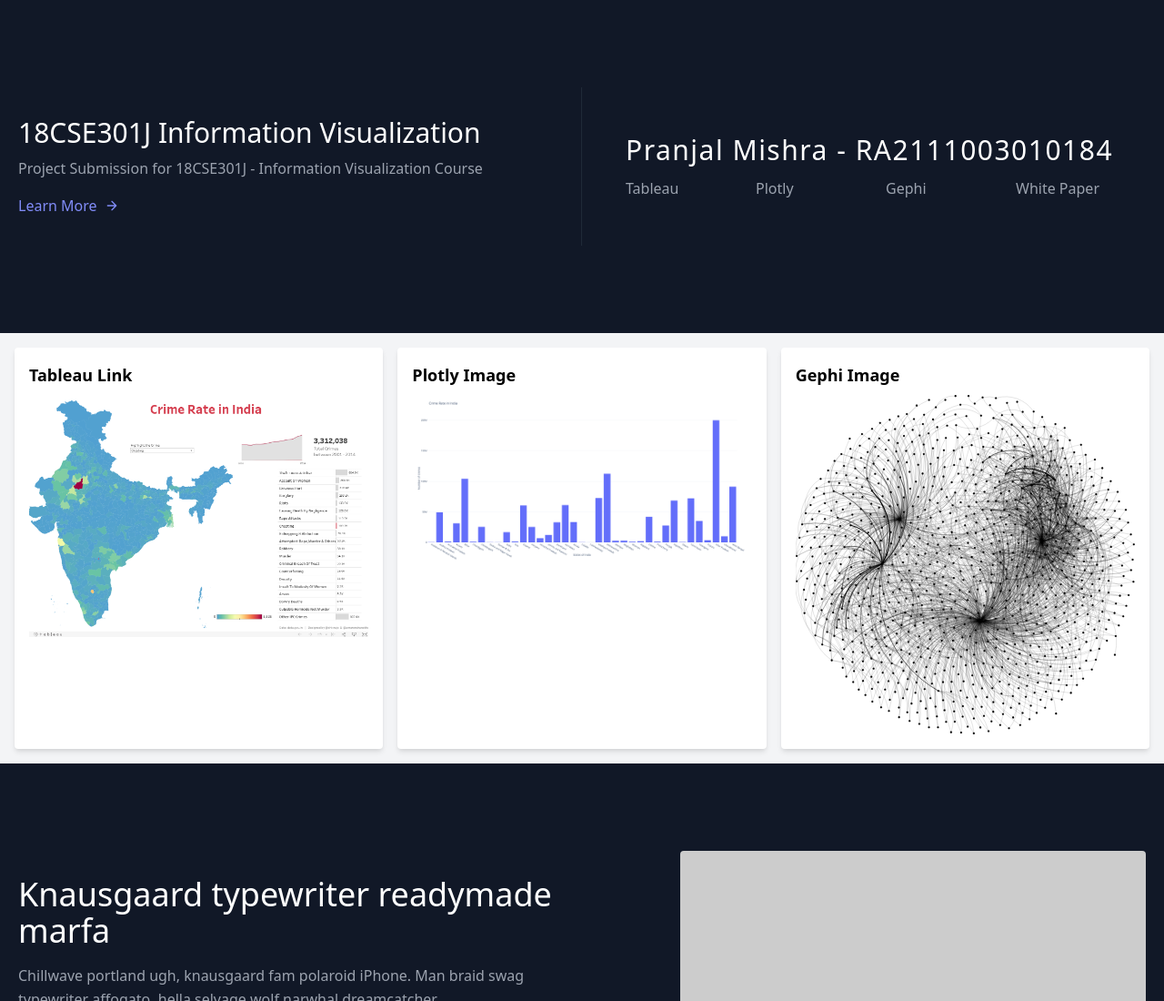
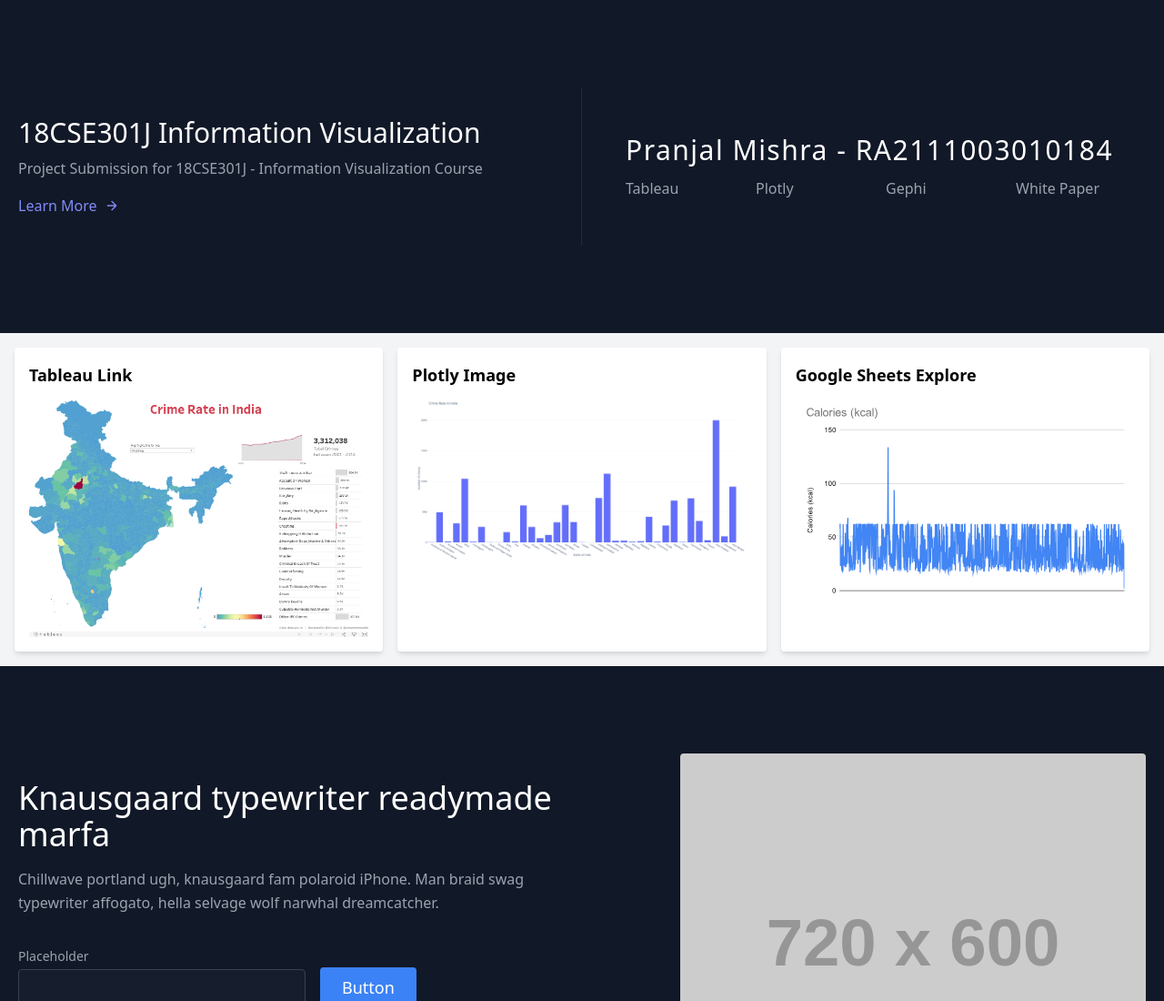
Before and after one commit to CatastrophistUser/18CSE301J-Information-Visualization, a website: page index.html in a window 1280 px wide. Shown: the top 1100 px of the page at 91% size. Drawn offline with nearby package versions, Linux system fonts and the light colour scheme; placeholder pictures from the web are drawn by us.

Commit message:
added google explore

```diff
--- a/index.html
+++ b/index.html
@@ -74,8 +74,8 @@
 
             <div class="bg-white rounded shadow-md p-4 hover-effect"
                 onclick="toggleFullscreen(this)" id="gephi">
-                <h2 class="text-lg font-semibold mb-2">Gephi Image</h2>
-                <img src="images/gephi-visual.svg" alt="Gephi Image" class="w-full h-auto cursor-pointer">
+                <h2 class="text-lg font-semibold mb-2">Google Sheets Explore</h2>
+                <img src="images/google-sheets-graph.svg" alt="Gephi Image" class="w-full h-auto cursor-pointer">
             </div>
         </div>
     </div>
```
Also changed, not shown: images/google-sheets-graph.svg (added).
